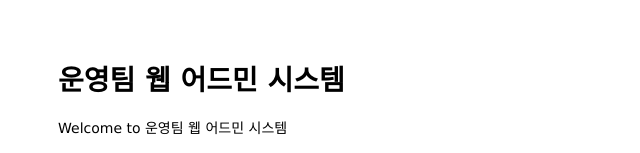
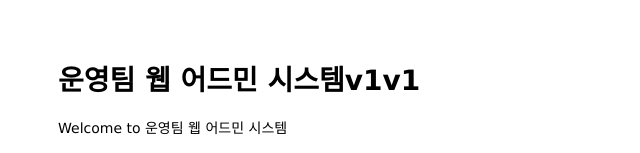
Before and after one commit to bigpiggood/mastering-git-github, a website: page public/index.html in a window 1280 px wide. Shown: the top 153 px of the page, without its empty margins (0-640 px from the left). Drawn offline with Linux system fonts and the light colour scheme.

Commit message:
Change header

```diff
--- a/public/index.html
+++ b/public/index.html
@@ -6,7 +6,7 @@
 </head>
 
 <body>
-  <h1>운영팀 웹 어드민 시스템</h1>
+  <h1>운영팀 웹 어드민 시스템v1v1</h1>
   <p>Welcome to 운영팀 웹 어드민 시스템</p>
 </body>
 
```
